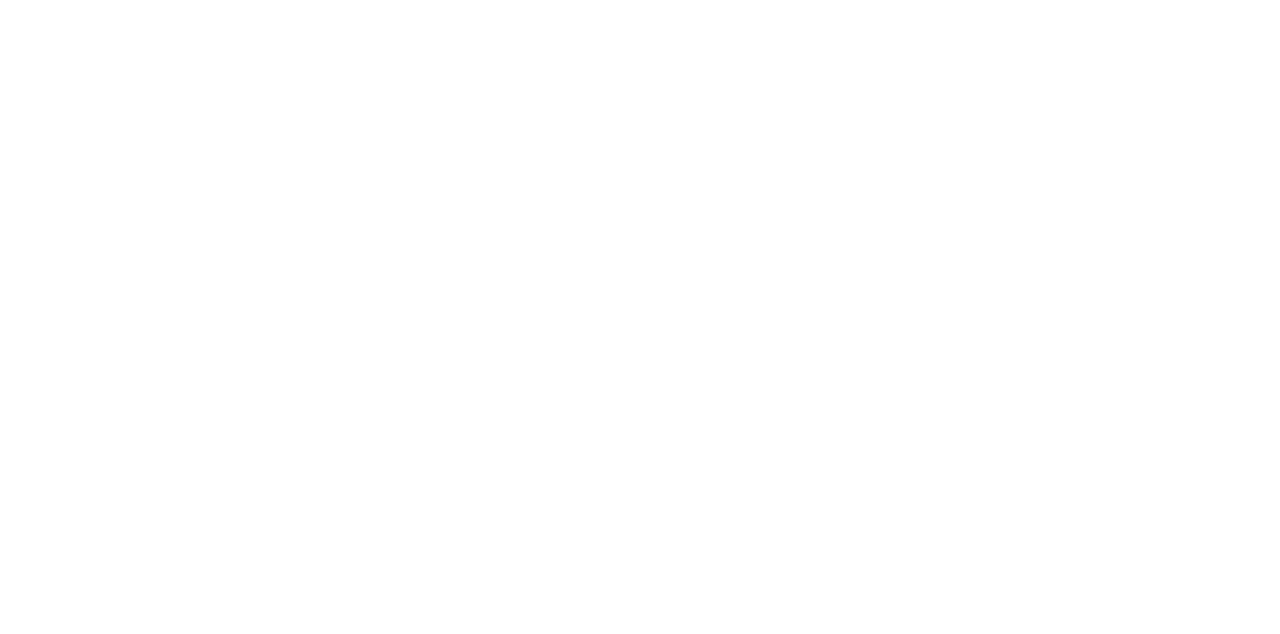
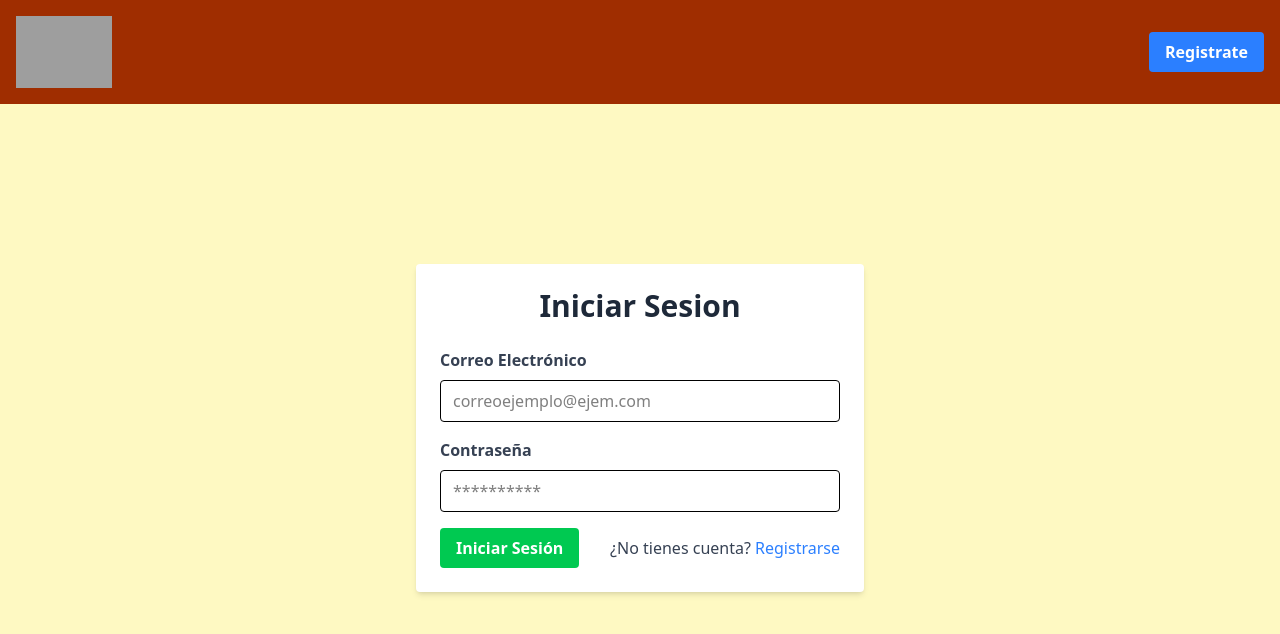
Before and after one commit to Matalentajas/Ejercicio-Poke-Agenda, a Vue app in the folder pokeagenda/: page /login in a window 1280 px wide. Shown: the top 634 px of the page. Built offline with nearby package versions, Linux system fonts and the light colour scheme; grey boxes are pictures that could not be loaded.

Commit message:
Agrega vista de inicio de sesión con formulario y navegación; mejora la vista de registro con título

```diff
--- a/pokeagenda/src/views/LogingView.vue
+++ b/pokeagenda/src/views/LogingView.vue
@@ -1,13 +1,57 @@
 <template>
-    <div></div>
-  </template>
+  <div class="min-h-screen bg-yellow-100">
+  <nav class="flex items-center justify-between p-4 bg-orange-800">
+    <div>
+      <img class="w-24" src="https://raw.githubusercontent.com/PokeAPI/media/master/logo/pokeapi_256.png" alt="Logo de Pokémon">
+    </div>
+    <ul class="flex space-x-4">
+      <li><router-link to="/register"><button class="cursor-pointer px-4 py-2 font-bold text-white bg-blue-500 rounded hover:bg-blue-700">Registrate</button></router-link></li>
+    </ul>
+  </nav>
+
+  <form @submit.prevent="logingUser" class="max-w-md mx-auto mt-40 p-6 bg-white rounded shadow-md">
+    <h1 class="text-3xl font-bold text-center text-gray-800 mb-6">Iniciar Sesion</h1>
+    <div class="mb-4">
+    <label for="email" class="block text-gray-700 font-bold mb-2">Correo Electrónico</label>
+    <input type="email" id="email" v-model="email" placeholder="correoejemplo@ejem.com" required class="w-full px-3 py-2 border rounded">
+    </div>
+    <div class="mb-4">
+    <label for="password" class="block text-gray-700 font-bold mb-2">Contraseña</label>
+    <input type="password" id="password" v-model="password" placeholder="**********" required class="w-full px-3 py-2 border rounded">
+    </div>
+    <div class="flex items-center justify-between">
+    <button type="submit" class="px-4 py-2 font-bold text-white bg-green-500 rounded hover:bg-green-700">Iniciar Sesión</button>
+    <p class="text-gray-700">¿No tienes cuenta? <router-link to="/register" class="text-blue-500 hover:underline">Registrarse</router-link></p>
+    </div>
+  </form>
+  </div>
+</template>
 
   <script>
+  import { auth } from "@/db/firebase";
+  import { signInWithEmailAndPassword } from "firebase/auth";
   export default {
+    name:"LogingView",
+    components:{
 
+    },
+    data(){
+      return{
+        email:"",
+        password:""
+      }
+    },
+    methods: {
+      async logingUser(){
+        try{
+          await signInWithEmailAndPassword(auth, this.email, this.password)
+          console.log("Usuario Logeado con exito");
+          this.$router.push('/profile')
+        }catch(error){
+          console.log("Error al iniciar sesion: ",error.message);
+
+        }
+      }
+    }
   }
   </script>
-
-  <style>
-
-  </style>
--- a/pokeagenda/src/views/RegisterView.vue
+++ b/pokeagenda/src/views/RegisterView.vue
@@ -10,6 +10,7 @@
     </nav>
 
     <form @submit.prevent="registerUser" class="max-w-md mx-auto mt-40 p-6 bg-white rounded shadow-md">
+      <h1 class="text-3xl font-bold text-center text-gray-800 mb-6">Registrarse</h1>
       <div class="mb-4">
       <label for="email" class="block text-gray-700 font-bold mb-2">Correo Electrónico</label>
       <input type="email" id="email" v-model="email" placeholder="correoejemplo@ejem.com" required class="w-full px-3 py-2 border rounded">
@@ -55,7 +56,3 @@
   }
 
   </script>
-
-  <style>
-
-  </style>
```
